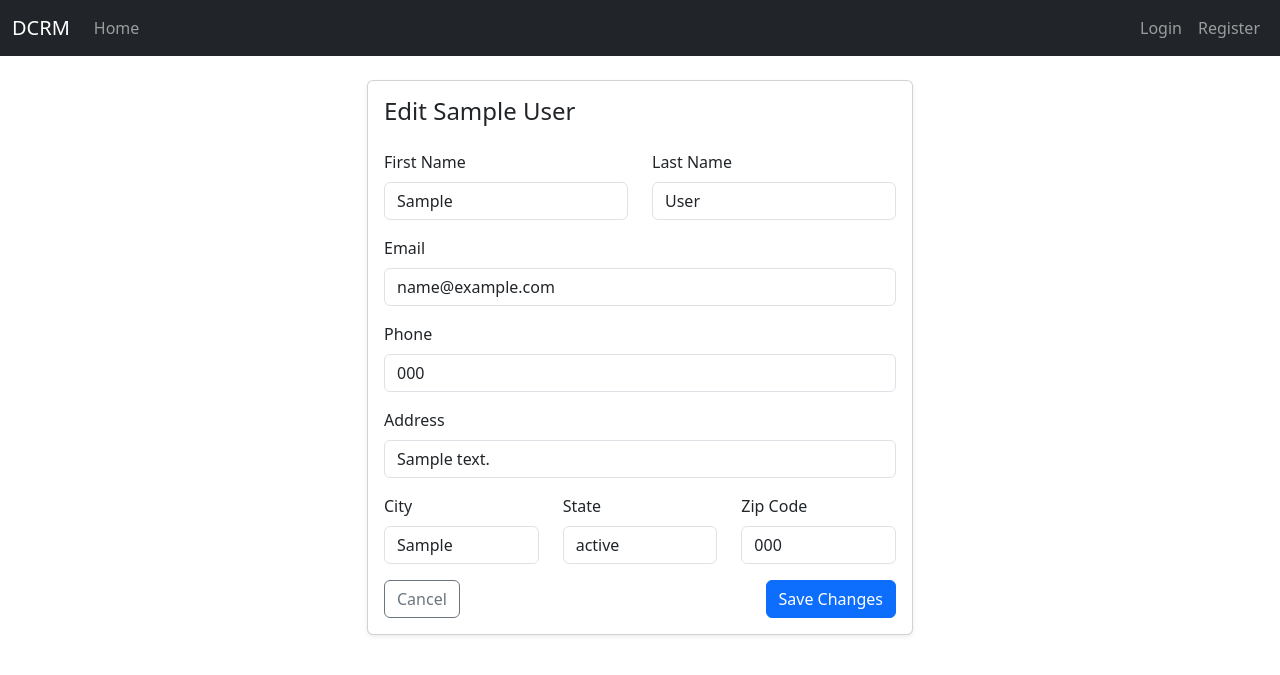
After one commit to cbs301/dcrm, a Django app: page /customer/1/edit/ in a window 1280 px wide. The commit adds this page. Shown: the top 675 px of the page. Run offline with Django 5.2, Linux system fonts and the light colour scheme; tables that the repository leaves empty hold one stand-in row (values such as "Sample post").

Commit message:
Add edit and delete customer functionality
- Add edit_customer view and template with pre-populated CustomerForm
- Add delete_customer view and confirmation template
- Add Edit, Delete, and Back buttons to customer detail page

Co-Authored-By: Claude Sonnet 4.6 <noreply@anthropic.com>

```diff
--- a/templates/customer_detail.html
+++ b/templates/customer_detail.html
@@ -7,7 +7,11 @@
       <div class="card-body">
         <div class="d-flex justify-content-between align-items-center mb-4">
           <h4 class="mb-0">{{ customer.first_name }} {{ customer.last_name }}</h4>
-          <a href="{% url 'home' %}" class="btn btn-outline-secondary btn-sm">Back</a>
+          <div class="d-flex gap-2">
+            <a href="{% url 'edit_customer' customer.pk %}" class="btn btn-outline-primary btn-sm">Edit</a>
+            <a href="{% url 'delete_customer' customer.pk %}" class="btn btn-outline-danger btn-sm">Delete</a>
+            <a href="{% url 'home' %}" class="btn btn-outline-secondary btn-sm">Back</a>
+          </div>
         </div>
 
         <table class="table table-borderless mb-0">
--- /dev/null
+++ b/templates/edit_customer.html
@@ -0,0 +1,67 @@
+{% extends "base.html" %}
+
+{% block content %}
+<div class="row justify-content-center">
+  <div class="col-md-6">
+    <div class="card shadow-sm">
+      <div class="card-body">
+        <h4 class="card-title mb-4">Edit {{ customer.first_name }} {{ customer.last_name }}</h4>
+
+        <form method="post">
+          {% csrf_token %}
+          <div class="row mb-3">
+            <div class="col">
+              <label class="form-label">First Name</label>
+              {{ form.first_name }}
+              {% if form.first_name.errors %}
+                <div class="text-danger small mt-1">{{ form.first_name.errors|join:", " }}</div>
+              {% endif %}
+            </div>
+            <div class="col">
+              <label class="form-label">Last Name</label>
+              {{ form.last_name }}
+              {% if form.last_name.errors %}
+                <div class="text-danger small mt-1">{{ form.last_name.errors|join:", " }}</div>
+              {% endif %}
+            </div>
+          </div>
+          <div class="mb-3">
+            <label class="form-label">Email</label>
+            {{ form.email }}
+            {% if form.email.errors %}
+              <div class="text-danger small mt-1">{{ form.email.errors|join:", " }}</div>
+            {% endif %}
+          </div>
+          <div class="mb-3">
+            <label class="form-label">Phone</label>
+            {{ form.phone }}
+          </div>
+          <div class="mb-3">
+            <label class="form-label">Address</label>
+            {{ form.address }}
+          </div>
+          <div class="row mb-3">
+            <div class="col">
+              <label class="form-label">City</label>
+              {{ form.city }}
+            </div>
+            <div class="col">
+              <label class="form-label">State</label>
+              {{ form.state }}
+            </div>
+            <div class="col">
+              <label class="form-label">Zip Code</label>
+              {{ form.zipcode }}
+            </div>
+          </div>
+          <div class="d-flex justify-content-between">
+            <a href="{% url 'customer_detail' customer.pk %}" class="btn btn-outline-secondary">Cancel</a>
+            <button type="submit" class="btn btn-primary">Save Changes</button>
+          </div>
+        </form>
+
+      </div>
+    </div>
+  </div>
+</div>
+{% endblock %}
--- a/website/urls.py
+++ b/website/urls.py
@@ -8,4 +8,6 @@ urlpatterns = [
     path('register/', views.register_user, name='register'),
     path('customer/add/', views.add_customer, name='add_customer'),
     path('customer/<int:pk>/', views.customer_detail, name='customer_detail'),
+    path('customer/<int:pk>/edit/', views.edit_customer, name='edit_customer'),
+    path('customer/<int:pk>/delete/', views.delete_customer, name='delete_customer'),
 ]
--- a/website/views.py
+++ b/website/views.py
@@ -34,6 +34,25 @@ def customer_detail(request, pk):
     return render(request, 'customer_detail.html', {'customer': customer})
 
 
+def edit_customer(request, pk):
+    customer = get_object_or_404(Customer, pk=pk)
+    form = CustomerForm(request.POST or None, instance=customer)
+    if request.method == 'POST' and form.is_valid():
+        form.save()
+        messages.success(request, 'Customer updated successfully.')
+        return redirect('customer_detail', pk=pk)
+    return render(request, 'edit_customer.html', {'form': form, 'customer': customer})
+
+
+def delete_customer(request, pk):
+    customer = get_object_or_404(Customer, pk=pk)
+    if request.method == 'POST':
+        customer.delete()
+        messages.success(request, 'Customer deleted.')
+        return redirect('home')
+    return render(request, 'delete_customer.html', {'customer': customer})
+
+
 def add_customer(request):
     form = CustomerForm(request.POST or None)
     if request.method == 'POST' and form.is_valid():
```
Also changed, not shown: templates/delete_customer.html (added, +21 -0 lines).
